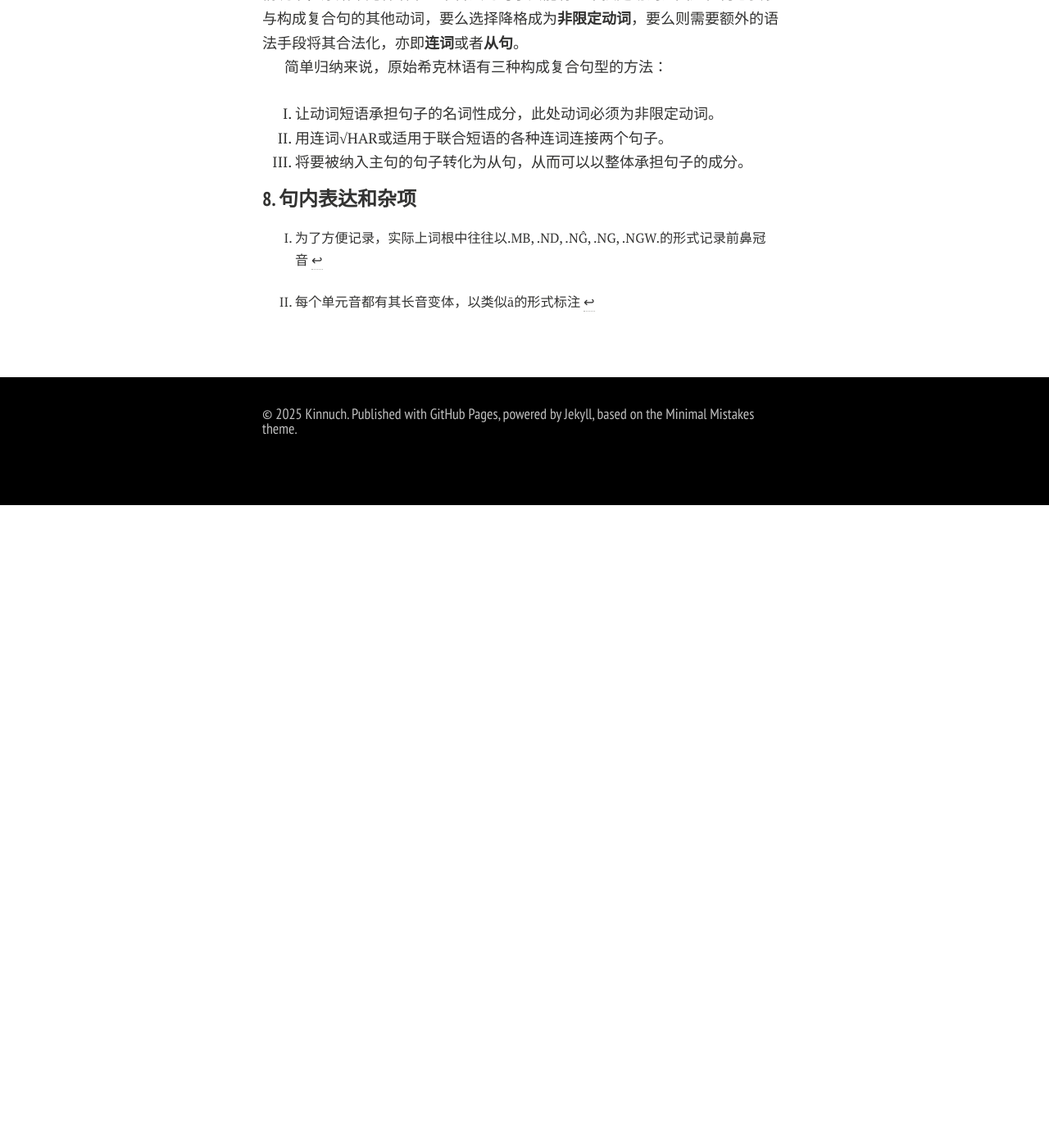
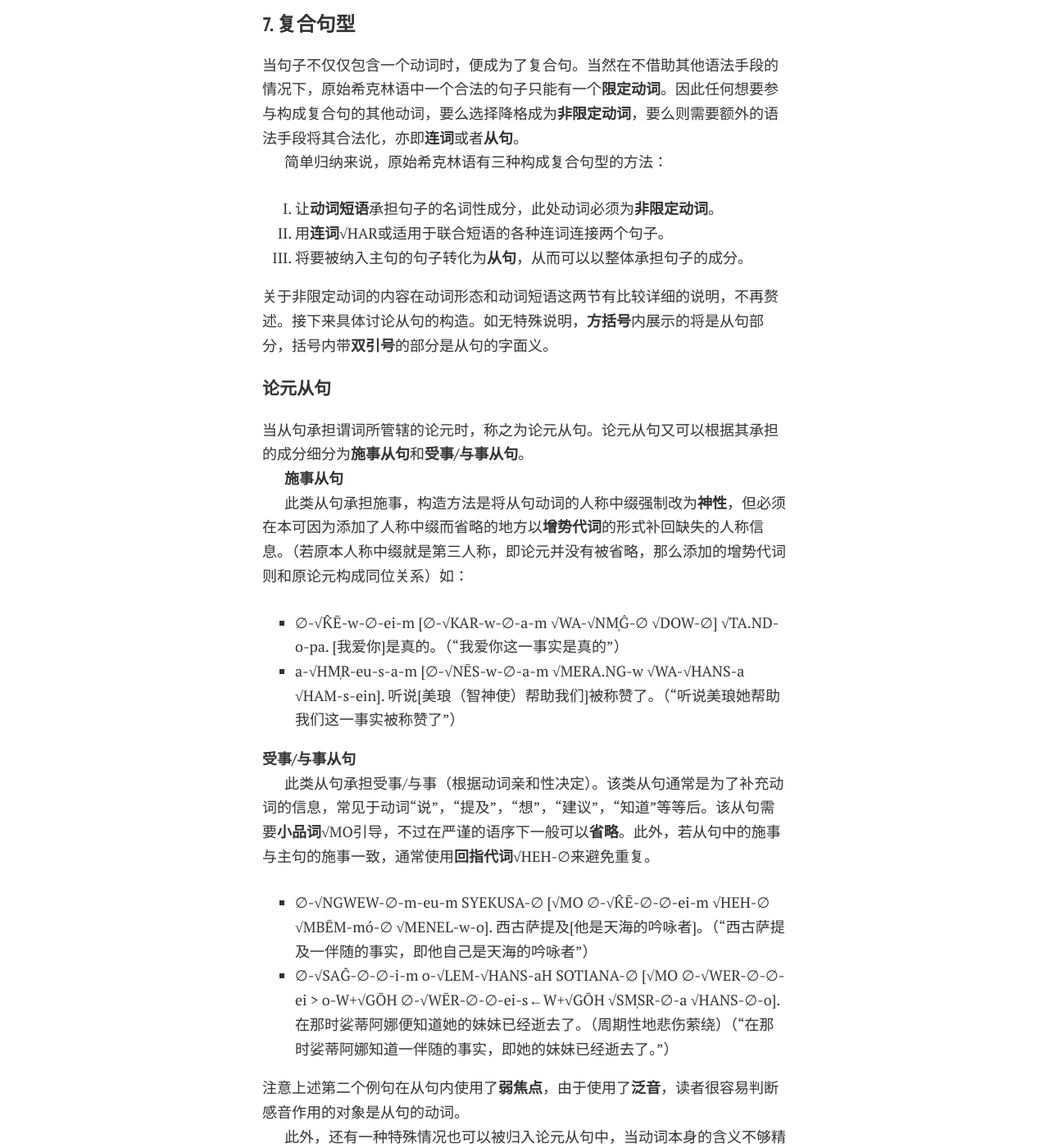
Before and after one commit to Kinnuch/kinnuch.github.io, a Jekyll site: the page built from laim/Proto-Shikṛin.md, in a window 1280 px wide and 1400 px high, scrolled down 41707 px. Shown: the whole window at 82% size. Built offline with Jekyll 4.4.1, drawn with Linux system fonts in a browser that asks for light colours; nearby versions of some CDN libraries; comment, search, counter and statistics services are not loaded; a style sheet for code colours, icons or effects is not loaded; before the commit the page ends 42323 px from its top, so only the background shows below that; some of the changed text lies outside the part shown.

Commit message:
Update Proto-Shikṛin.md

```diff
--- a/laim/Proto-Shikṛin.md
+++ b/laim/Proto-Shikṛin.md
@@ -953,9 +953,12 @@ Thematic词干缀通常是-ó-/-é-，Athematic词干缀则比较多样，其中
 
 此处当形容词使用由动词性词根√DEW “完成”派生的√DEW-ē “完成的”时，单数与复数之间的差异更加精细，试对比：
 
-- a-√HES-ᴘ.ᴇᴠ-i o-√DEW-ē 吃下去/吃了一口（完成了吃这个动作，但是并**没有强调**吃的东西如何了）
+- ∅-√HES-ᴘ.ᴇᴠ-i o-√DEW-ē 吃下去/吃了一口（完成了吃这个动作，但是并**没有强调**吃的东西如何了）
 
-- a-√HES-ᴘ.ᴇᴠ-i o-√DEW-ē-s 吃完 （强调吃的东西被**完全消耗**了）
+- ∅-√HES-ᴘ.ᴇᴠ-i o-√DEW-ē-s 吃完 （强调吃的东西被**完全消耗**了）
+
+
+此外，某些语言中有**述补短语**的概念，但原始希克林语中通常将所谓“补语”要么通过上文提到的形容词的特殊数范畴表达，要么通过更换动词的**流前缀**从而将“补语”的含义纳入动词本身，详情见下文从句部分。
 
 ##### 连动短语
 
@@ -1006,7 +1009,7 @@ Thematic词干缀通常是-ó-/-é-，Athematic词干缀则比较多样，其中
 
 而当强调形容词性成分，亦即**强调修饰语**时，只需要将其变为**平级**即可，如：
 
-- ∅-√K̂Ē-∅-∅-ei-m √NEHE-Hen-pa **√GOS-o-pa**. 她真的好漂亮。（“她真的很像纳沽列那样”）
+- ∅-√K̂Ē-∅-∅-ei-m √NEHE-Hen-pa **h̩-√GOS-o-pa**. 她真的好漂亮。（“她真的很像纳沽列那样”）
 
 ##### 一般疑问句
 
@@ -1052,9 +1055,37 @@ Thematic词干缀通常是-ó-/-é-，Athematic词干缀则比较多样，其中
 
 简单归纳来说，原始希克林语有三种构成复合句型的方法：
 
-1. 让动词短语承担句子的名词性成分，此处动词必须为非限定动词。
-2. 用连词√HAR或适用于联合短语的各种连词连接两个句子。
-3. 将要被纳入主句的句子转化为从句，从而可以以整体承担句子的成分。
+1. 让**动词短语**承担句子的名词性成分，此处动词必须为**非限定动词**。
+2. 用**连词**√HAR或适用于联合短语的各种连词连接两个句子。
+3. 将要被纳入主句的句子转化为**从句**，从而可以以整体承担句子的成分。
+
+关于非限定动词的内容在动词形态和动词短语这两节有比较详细的说明，不再赘述。接下来具体讨论从句的构造。如无特殊说明，**方括号**内展示的将是从句部分，括号内带**双引号**的部分是从句的字面义。
+
+##### 论元从句
+
+当从句承担谓词所管辖的论元时，称之为论元从句。论元从句又可以根据其承担的成分细分为**施事从句**和**受事/与事从句**。
+
+**施事从句**
+
+此类从句承担施事，构造方法是将从句动词的人称中缀强制改为**神性**，但必须在本可因为添加了人称中缀而省略的地方以**增势代词**的形式补回缺失的人称信息。（若原本人称中缀就是第三人称，即论元并没有被省略，那么添加的增势代词则和原论元构成同位关系）如：
+
+- ∅-√K̂Ē-w-∅-ei-m [∅-√KAR-w-∅-a-m √WA-√NM̩Ĝ-∅ √DOW-∅] √TA.ND-o-pa. [我爱你]是真的。（“我爱你这一事实是真的”）
+- a-√HM̩R-eu-s-a-m [∅-√NĒS-w-∅-a-m √MERA.NG-w √WA-√HANS-a √HAM-s-ein]. 听说[美琅（智神使）帮助我们]被称赞了。（“听说美琅她帮助我们这一事实被称赞了”）
+
+**受事/与事从句**
+
+此类从句承担受事/与事（根据动词亲和性决定）。该类从句通常是为了补充动词的信息，常见于动词“说”，“提及”，“想”，“建议”，“知道”等等后。该从句需要**小品词**√MO引导，不过在严谨的语序下一般可以**省略**。此外，若从句中的施事与主句的施事一致，通常使用**回指代词**√HEH-∅来避免重复。
+
+- ∅-√NGWEW-∅-m-eu-m SYEKUSA-∅ [√MO ∅-√K̂Ē-∅-∅-ei-m √HEH-∅ √MBĒM-mó-∅ √MENEL-w-o]. 西古萨提及[他是天海的吟咏者]。（“西古萨提及一伴随的事实，即他自己是天海的吟咏者”）
+- ∅-√SAĜ-∅-∅-i-m o-√LEM-√HANS-aH SOTIANA-∅ [√MO ∅-√WER-∅-∅-ei > o-W+√GŌH ∅-√WĒR-∅-∅-ei-s←W+√GŌH √SM̩SR-∅-a √HANS-∅-o]. 在那时娑蒂阿娜便知道她的妹妹已经逝去了。（周期性地悲伤萦绕）（“在那时娑蒂阿娜知道一伴随的事实，即她的妹妹已经逝去了。”）
+
+注意上述第二个例句在从句内使用了**弱焦点**，由于使用了**泛音**，读者很容易判断感音作用的对象是从句的动词。
+
+此外，还有一种特殊情况也可以被归入论元从句中，当动词本身的含义不够精细，以至于需要额外的介词来补足其信息，此时若介词的“宾语”是完整的句子，那么其被称为**边缘论元从句**。但边缘论元从句并不单独享有其构造方式，因为在原始希克林语中，通常通过改变语流（更具体地说，在此种情境下是**正换流**和**逆换流**），将介词所补足的信息“嵌入”动词本身，从而将边缘论元从句转化为受事/与事从句，不过从句中空缺的论元需要由相对应的**疑问代词**附加给引导词√MO。这某种程度上来说是**应动语态**的一种体现。如：
+
+- u-√ĜL̩T-∅-∅-a-m √HANS-a [√MO-√SK̂OW ∅-√SĒR-∅-∅-eu-m o-√DEW-ē √HEH-∅ ]. 她在阅读她写过的东西。（“她关于-看一个伴随的事实，该事实可由‘什么’指定，即她自己写完了的”）
+
+上述例子中，“看-关于”的述补短语被转换为了正换流
 
 #### 8. 句内表达和杂项
 
```
Also changed, not shown: other parts of laim/Proto-Shikṛin.md (+1 -1 lines).
